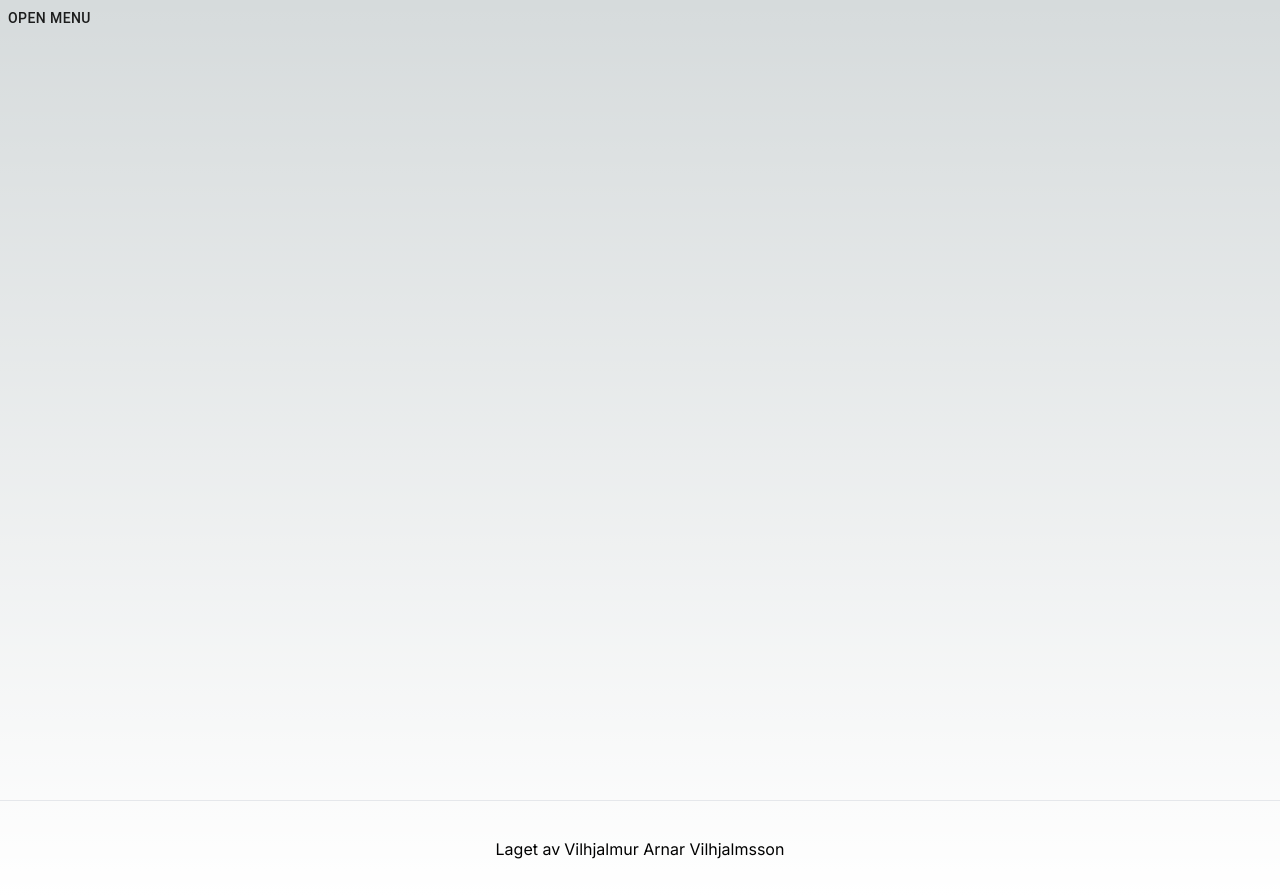
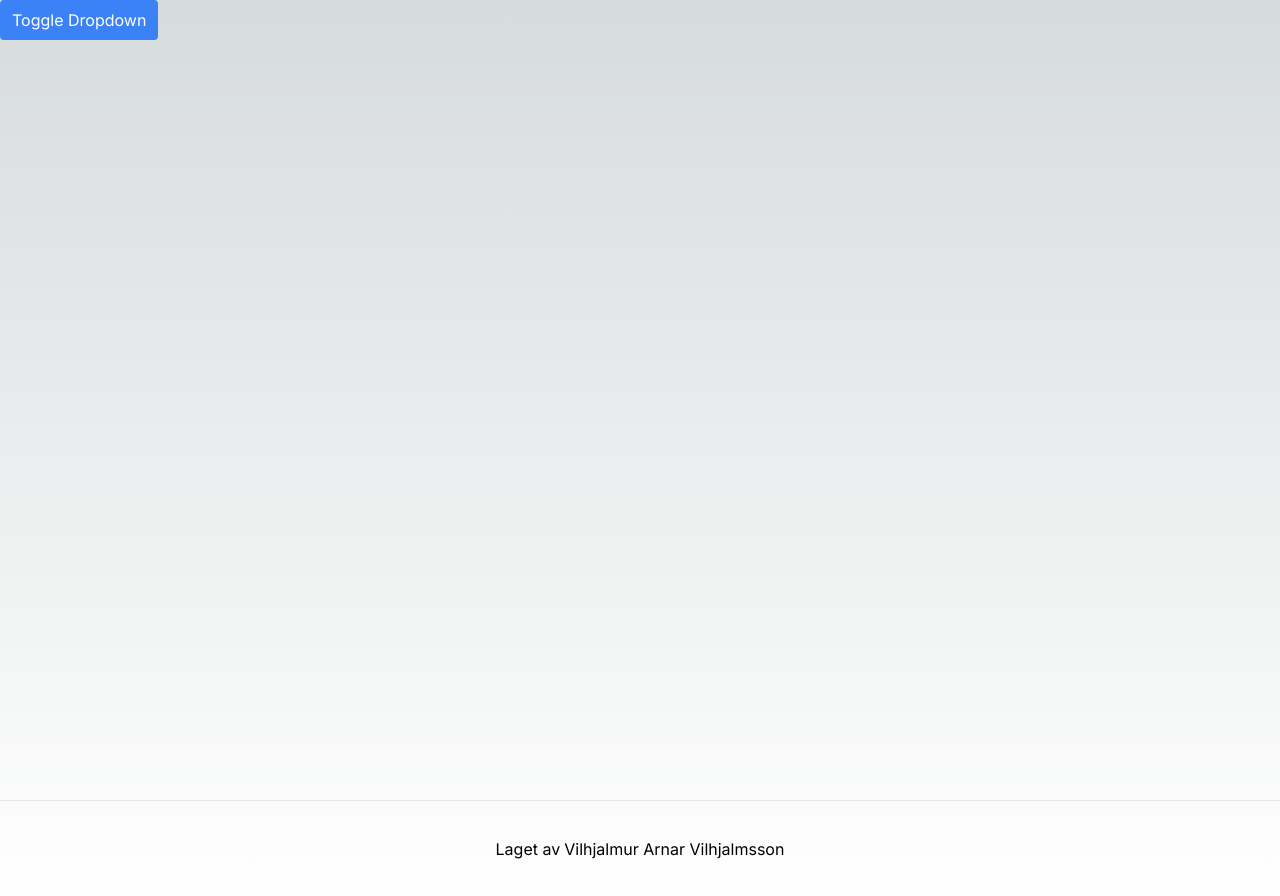
Before and after one commit to 2er0/mTADS, a Next.js app in the folder mtads-website/: page /visualize in a window 1280 px wide. Built offline with nearby package versions, Linux system fonts and the light colour scheme.

Commit message:
made new simple dropdown menu, without materialui

```diff
--- a/mtads-website/src/components/dropdownMenu.tsx
+++ b/mtads-website/src/components/dropdownMenu.tsx
@@ -1,97 +1,59 @@
-/**
-import React, { useState } from "react";
-import { makeStyles } from "@material-ui/core/styles";
-import MenuItem from "@material-ui/core/MenuItem";
-import FormControl from "@material-ui/core/FormControl";
-import Select from "@material-ui/core/Select";
-import IconButton from "@material-ui/core/IconButton";
-import MenuIcon from "@material-ui/icons/Menu";
+import React, { useState, useRef } from "react";
 
-const useStyles = makeStyles((theme) => ({
-  root: {
-    display: "flex",
-    flexDirection: "column",
-    position: "fixed",
-    left: 0,
-    top: 0,
-    padding: theme.spacing(1),
-    backgroundColor: "#f5f5f5",
-    zIndex: 999,
-  },
-  formControl: {
-    margin: theme.spacing(1),
-    minWidth: 120,
-  },
-  menuIcon: {
-    color: theme.palette.primary.main,
-  },
-}));
+type DropdownProps = {
+  options: string[];
+};
 
-const DropdownMenu: React.FC = () => {
-  const classes = useStyles();
-  const [selectedOption, setSelectedOption] = useState<string>("");
+export default function Dropdown({ options }: DropdownProps) {
+  const [isOpen, setIsOpen] = useState(false);
+  const dropdownRef = useRef(null);
 
-  const handleChange = (event: React.ChangeEvent<{ value: unknown }>) => {
-    setSelectedOption(event.target.value as string);
+  const handleClick = (e: any) => {
+    if (dropdownRef.current === e.target) {
+      console.log("Dropdown click detected.");
+      return;
+    }
+    setIsOpen(false);
+    console.log("Dropdown closed.");
+  };
+
+  const handleEscape = (e: any) => {
+    if (e.key === "Escape") {
+      setIsOpen(false);
+      console.log("Dropdown closed.");
+    }
+  };
+
+  const toggleDropdown = () => {
+    setIsOpen(!isOpen);
+    console.log(isOpen ? "Dropdown opened." : "Dropdown closed.");
   };
 
   return (
-    <div className={classes.root}>
-      <IconButton aria-label="menu" className={classes.menuIcon}>
-        <MenuIcon />
-      </IconButton>
-      <FormControl className={classes.formControl}>
-        <Select
-          value={selectedOption}
-          onChange={handleChange}
-          displayEmpty
-          className={classes.select}
+    <div className="relative inline-block" ref={dropdownRef}>
+      <button
+        onClick={toggleDropdown}
+        className="py-2 px-3 bg-blue-500 text-white rounded focus:outline-none"
+      >
+        Toggle Dropdown
+      </button>
+      {isOpen && (
+        <div
+          className={`absolute mt-2 rounded-md shadow-lg bg-white divide-y divide-gray-100 z-10`}
         >
-          <MenuItem value="">Select an option</MenuItem>
-          <MenuItem value="option1">Option 1</MenuItem>
-          <MenuItem value="option2">Option 2</MenuItem>
-          <MenuItem value="option3">Option 3</MenuItem>
-        </Select>
-      </FormControl>
+          <div className="py-1">
+            {options.map((option, index) => (
+              <a
+                key={index}
+                href="#"
+                className="block px-4 py-2 text-sm text-gray-700 hover:bg-blue-500 hover:text-white"
+              >
+                {option}
+              </a>
+            ))}
+          </div>
+        </div>
+      )}
     </div>
   );
-};
-
-export default DropdownMenu;
- */
-
-import React, { useState } from 'react';
-import Button from '@material-ui/core/Button';
-import Menu from '@material-ui/core/Menu';
-import MenuItem from '@material-ui/core/MenuItem';
-
-export default function SimpleMenu() {
-    const [anchorEl, setAnchorEl] = useState<null | HTMLElement>(null);
-
-    const handleClick = (event: React.MouseEvent<HTMLButtonElement>) => {
-        setAnchorEl(event.currentTarget);
-    };
-
-    const handleClose = () => {
-        setAnchorEl(null);
-    };
-
-    return (
-        <div>
-            <Button aria-controls="simple-menu" aria-haspopup="true" onClick={handleClick}>
-                Open Menu
-            </Button>
-            <Menu
-                id="simple-menu"
-                anchorEl={anchorEl}
-                keepMounted
-                open={Boolean(anchorEl)}
-                onClose={handleClose}
-            >
-                <MenuItem onClick={handleClose}>Profile</MenuItem>
-                <MenuItem onClick={handleClose}>My account</MenuItem>
-                <MenuItem onClick={handleClose}>Logout</MenuItem>
-            </Menu>
-        </div>
-    );
 }
```
